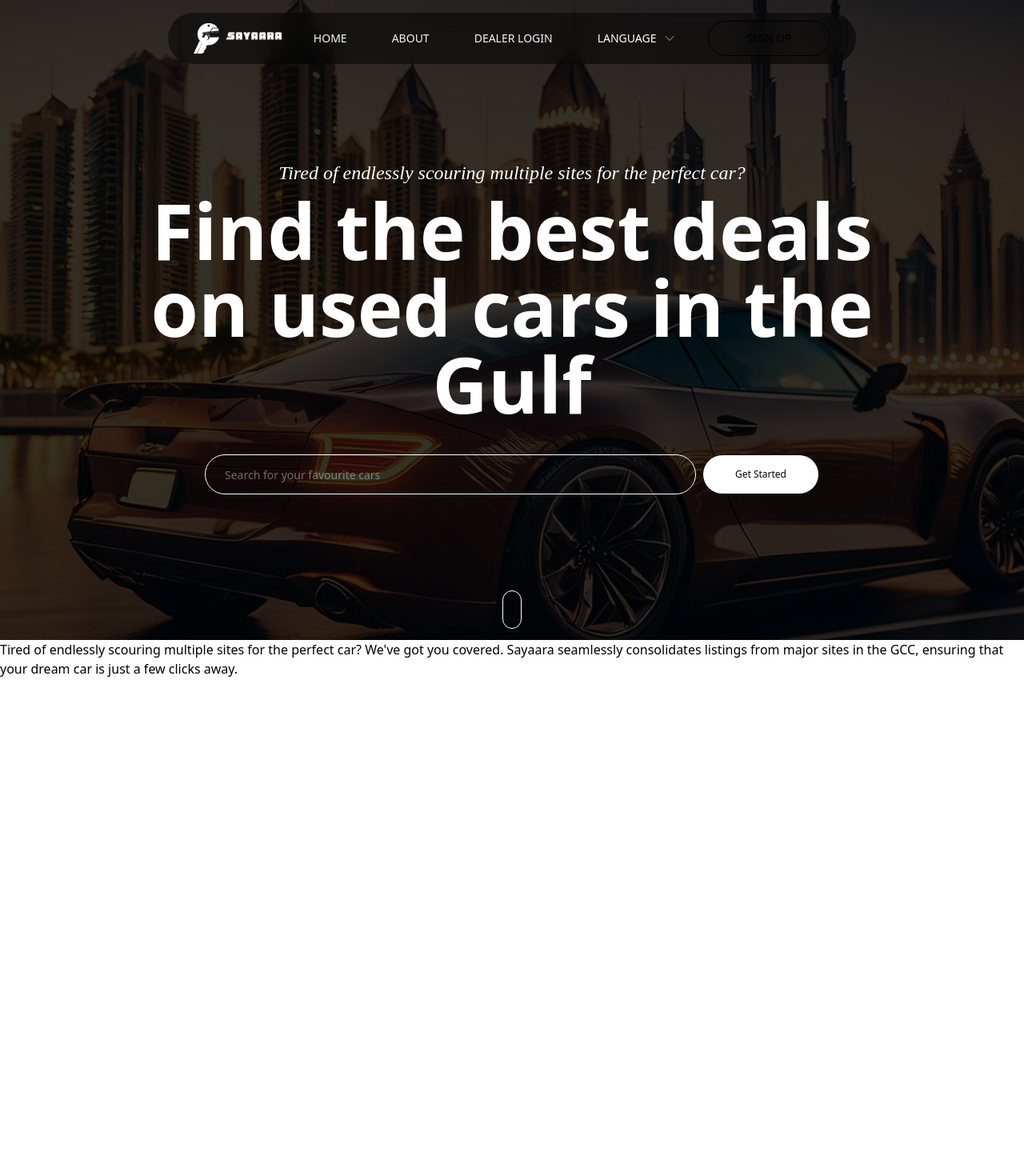
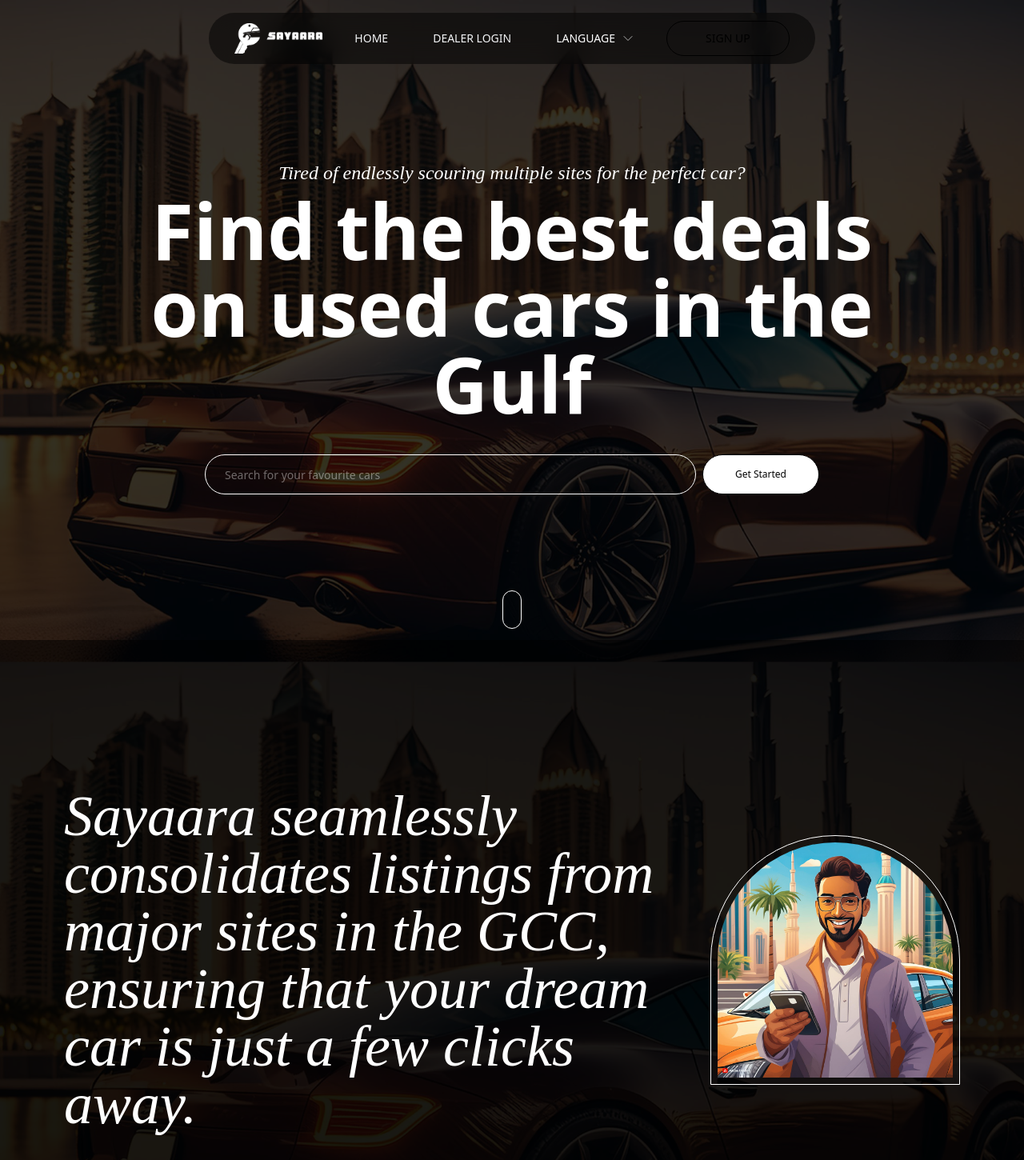
Before and after one commit to sansh1305/sayaara, a Next.js app: page / in a window 1280 px wide. Shown: the top 1450 px of the page at 80% size. Built offline with nearby package versions, Linux system fonts and the light colour scheme; no server answers.

Commit message:
chore: Update About and Header components with styling changes and improvements

```diff
--- a/components/About.tsx
+++ b/components/About.tsx
@@ -1,10 +1,17 @@
+import Image from 'next/image'
 import React from 'react'
 
 const About = () => {
     return (
-        <div className='h-screen w-full text-black bg-white'>
-            <div>
-                Tired of endlessly scouring multiple sites for the perfect car? We've got you covered. Sayaara seamlessly consolidates listings from major sites in the GCC, ensuring that your dream car is just a few clicks away.
+        <div className='h-screen w-full text-white bg-black/50 flex items-center justify-center'>
+            <div className='p-20 flex items-center justify-center flex-col md:flex-row gap-10'>
+                <p className='text-white font-playfairDisplay text-3xl md:text-7xl max-w-3xl italic'>
+                    Sayaara seamlessly consolidates listings from major sites in the GCC, ensuring that your dream car is just a few clicks away.
+                </p>
+                <div className='rounded-t-full p-2 border border-white '>
+                    <Image src='/about-img.jpg' alt='About' width={500} height={500} className='rounded-t-full ' />
+                </div>
+
             </div>
         </div>
     )
--- a/components/Header.tsx
+++ b/components/Header.tsx
@@ -49,9 +49,6 @@ export default function Header() {
             <div className="grid gap-2 py-6 uppercase text-left justify-start">
               <Link href="/" className="flex w-full items-center py-2 text-lg font-semibold rounded-xl" prefetch={false}>
                 Home
-              </Link>
-              <Link href="/about" className="flex w-full items-center py-2 text-lg font-semibold rounded-xl" prefetch={false}>
-                About
               </Link>
               <Link href="/dealer-login" className="flex w-full items-center py-2 text-lg font-semibold rounded-xl" prefetch={false}>
                 Dealer Login
@@ -130,13 +127,6 @@ export default function Header() {
             prefetch={false}
           >
             Home
-          </Link>
-          <Link
-            href="/about"
-            className="group inline-flex h-9 w-max items-center justify-center rounded-full px-4 py-2 text-sm text-gray-100 font-medium transition-colors hover:bg-white/40 hover:text-gray-200 focus:bg-gray-100 focus:text-gray-900 focus:outline-none disabled:pointer-events-none disabled:opacity-50 data-[active]:bg-gray-100/50 data-[state=open]:bg-gray-100/50 dark:bg-gray-950 dark:hover:bg-gray-800 dark:hover:text-gray-50 dark:focus:bg-gray-800 dark:focus:text-gray-50 dark:data-[active]:bg-gray-800/50 dark:data-[state=open]:bg-gray-800/50"
-            prefetch={false}
-          >
-            About
           </Link>
           <Link
             href="/dealer-login"
--- a/styles/globals.css
+++ b/styles/globals.css
@@ -33,7 +33,7 @@ body {
 
 @media screen and (max-width: 768px) {
   .hero {
-    background-size: 120% 100%;
+    background-size: 180% 100%;
   }
 }
 
```
Also changed, not shown: public/about-img.jpg (added).
